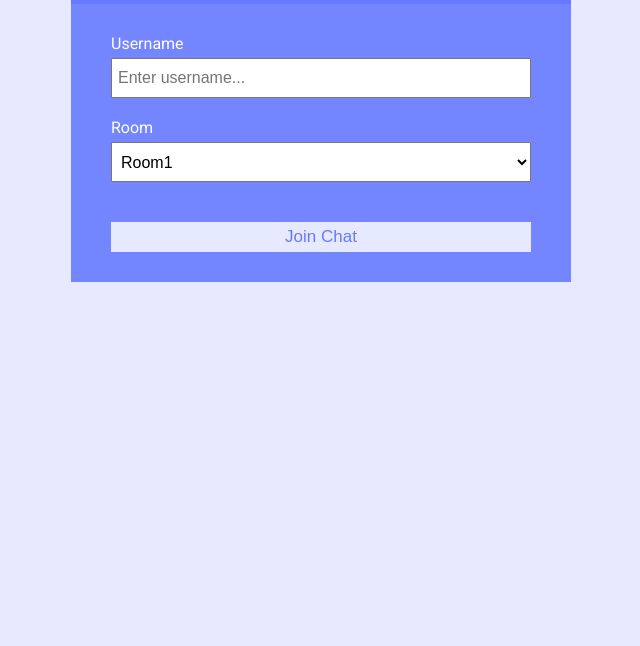
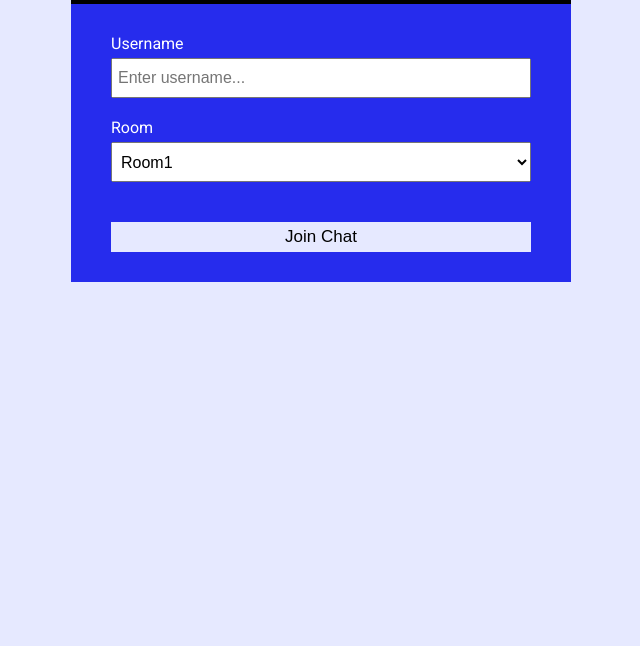
Before and after one commit to ericvasquez/chatApp, a website: page public/index.html in a window 1280 px wide. Shown: the part 154-800 px from the top of the page, without its empty margins (319-959 px from the left). Drawn offline with Linux system fonts and the light colour scheme.

Commit message:
update before push to heroku

```diff
--- a/public/css/style.css
+++ b/public/css/style.css
@@ -1,8 +1,8 @@
 @import url('https://fonts.googleapis.com/css?family=Roboto&display=swap');
 
 :root {
-	--dark-color-a: #667aff;
-	--dark-color-b: #7386ff;
+	--dark-color-a: #000000;
+	--dark-color-b: #262ced;
 	--light-color: #e6e9ff;
 	--success-color: #5cb85c;
 	--error-color: #d9534f;
--- a/public/index.html
+++ b/public/index.html
@@ -26,11 +26,11 @@
                         <label for="room">Room</label>
                         <select name="room" id="room">
                             <option value="Room1">Room1</option>
-                            <!-- <option value="Python">Python</option>
-                            <option value="PHP">PHP</option>
+                          <option value="Room2">Room2</option>
+                            <!-- <option value="PHP">PHP</option>
                             <option value="C#">C#</option>
                             <option value="Ruby">Ruby</option>
-                            <option value="Java">Java</option> -->
+                            <option value="Java">Java</option> --> -->
                         </select>
                     </div>
                     <button type="submit" class="btn">Join Chat</button>
```
